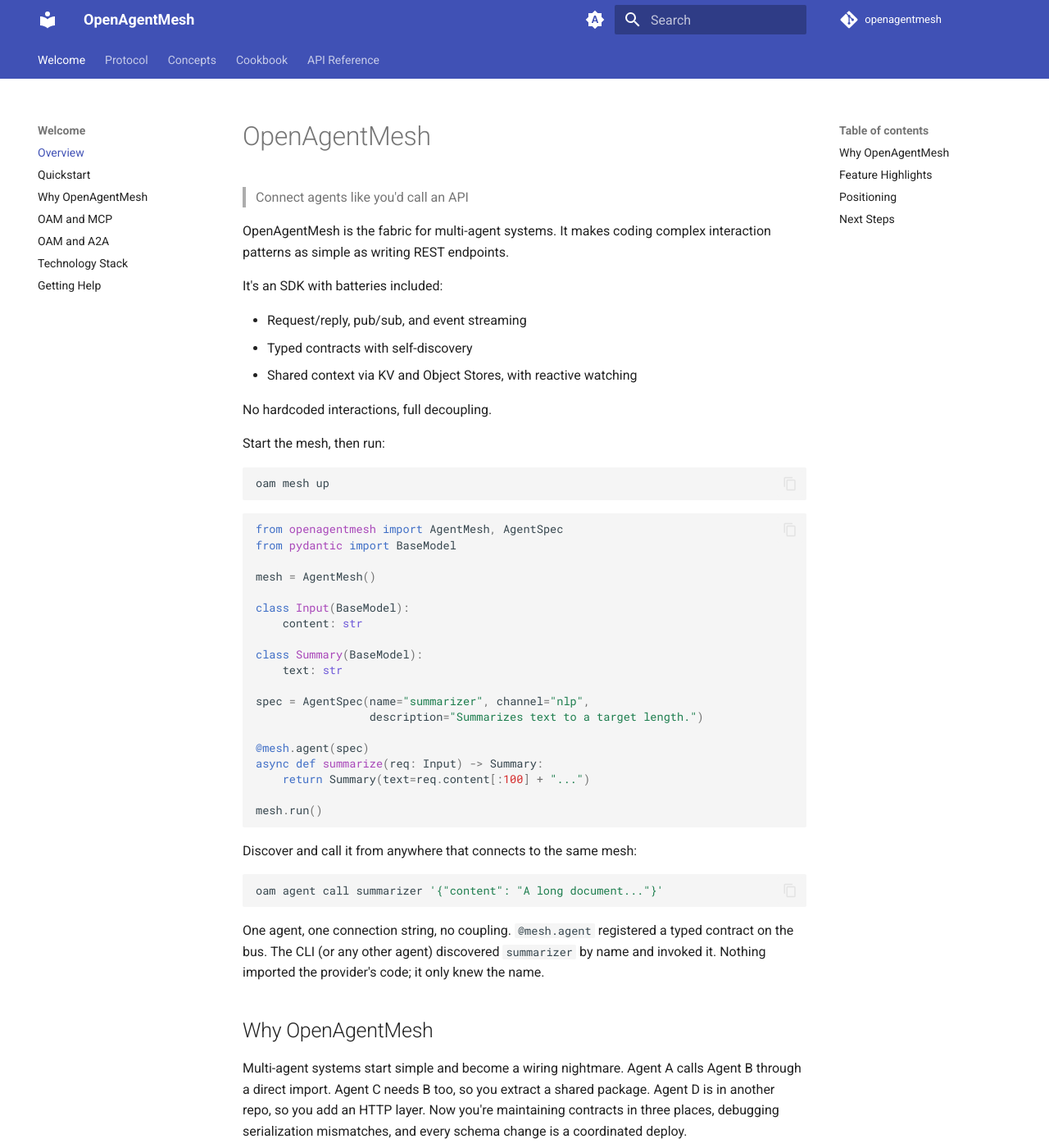
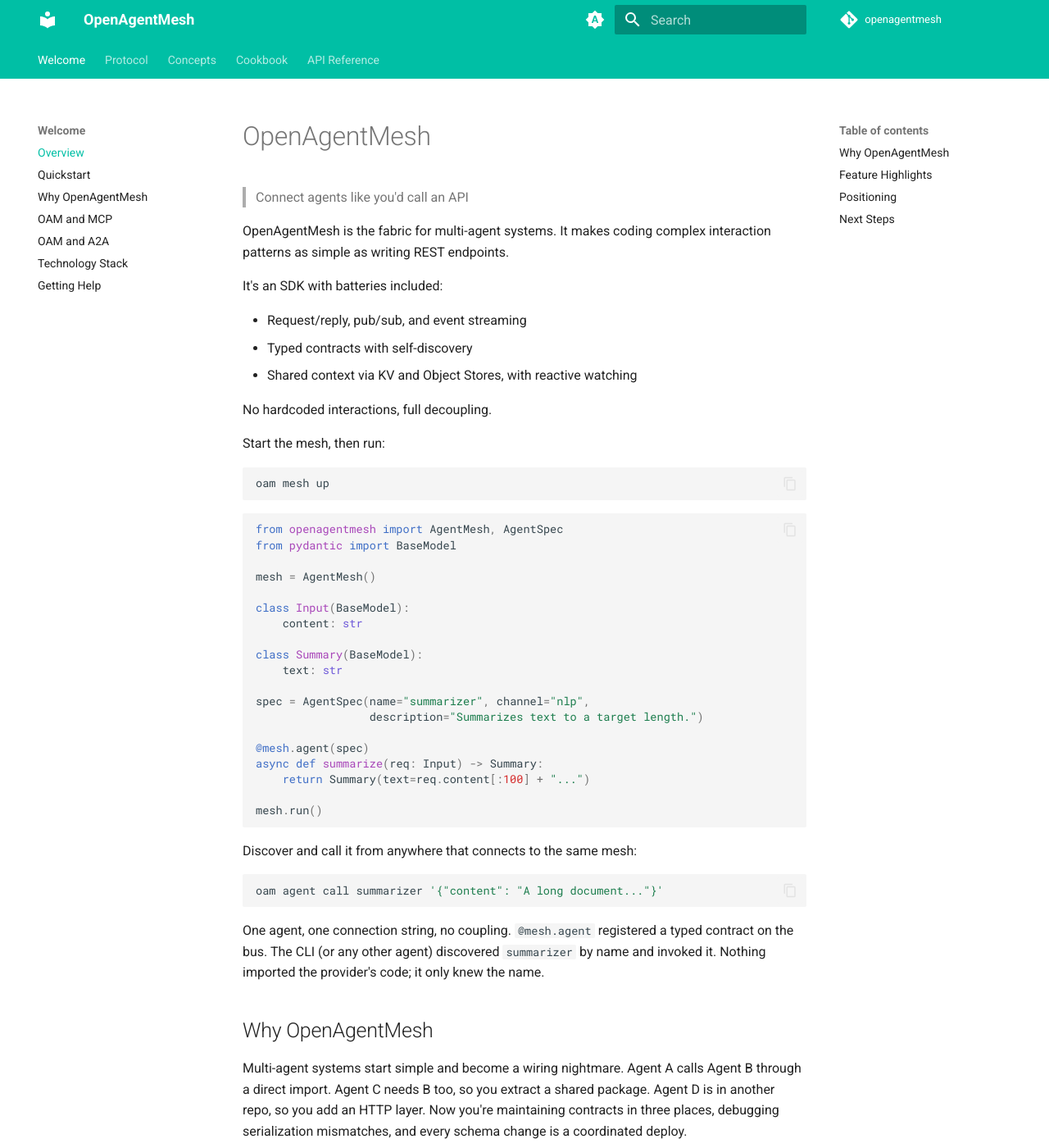
Before and after one commit to openagentmesh/openagentmesh, an MkDocs documentation site: the page built from docs/index.md, in a window 1280 px wide and 1400 px high. Shown: the whole window at 82% size. Built offline with MkDocs 1.6.1 and Material for MkDocs 9.7.7, drawn with Linux system fonts in a browser that asks for light colours; comment, search, counter and statistics services are not loaded.

Commit message:
docs: use teal theme color matching the logo

```diff
--- /dev/null
+++ b/docs/stylesheets/extra.css
@@ -0,0 +1,8 @@
+[data-md-color-scheme="default"],
+[data-md-color-scheme="slate"] {
+  --md-primary-fg-color: #00bfa5;
+  --md-primary-fg-color--light: #b2dfdb;
+  --md-primary-fg-color--dark: #009688;
+  --md-accent-fg-color: #00bfa5;
+  --md-accent-fg-color--transparent: #00bfa51a;
+}
--- a/mkdocs.yml
+++ b/mkdocs.yml
@@ -22,18 +22,21 @@
         name: Switch to light mode
     - media: "(prefers-color-scheme: light)"
       scheme: default
-      primary: indigo
-      accent: indigo
+      primary: teal
+      accent: teal
       toggle:
         icon: material/brightness-7
         name: Switch to dark mode
     - media: "(prefers-color-scheme: dark)"
       scheme: slate
-      primary: indigo
-      accent: orange
+      primary: teal
+      accent: teal
       toggle:
         icon: material/brightness-4
         name: Switch to system preference
+
+extra_css:
+  - stylesheets/extra.css
 
 plugins:
   - search
```
